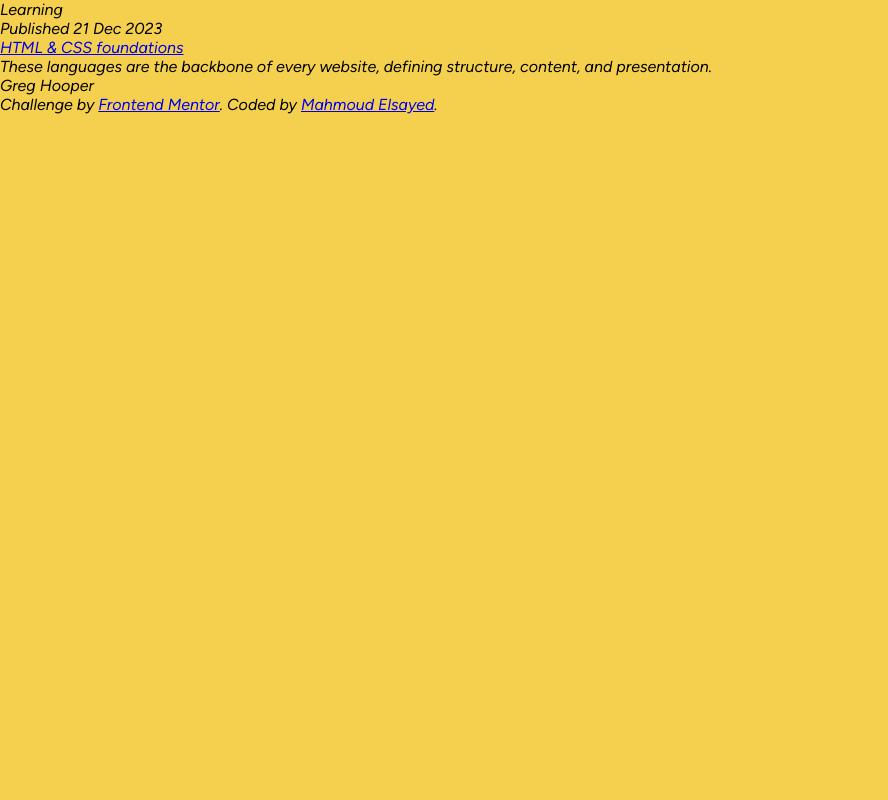
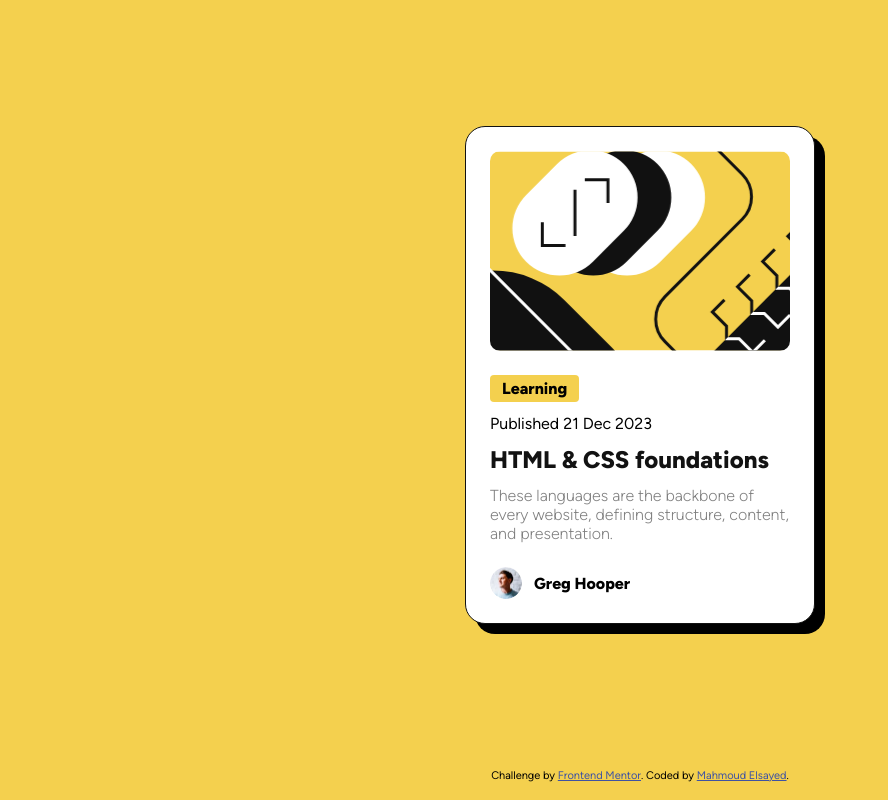
Before and after one commit to MahmoodElsaayed/blog-preview-card, a website built with webpack: page src/template.html in a window 1280 px wide. Shown: the whole page, without its empty margins (0-888 px from the left). Built offline with nearby package versions, Linux system fonts and the light colour scheme.

Commit message:
Add card-component styles

```diff
--- a/src/main.css
+++ b/src/main.css
@@ -8,12 +8,6 @@
     font-family: 'Figtree';
     src: url('./assets/fonts/Figtree-VariableFont_wght.ttf') format('truetype');
     style: normal;
-}
-
-@font-face {
-    font-family: 'Figtree';
-    src: url('./assets/fonts/Figtree-Italic-VariableFont_wght.ttf') format('truetype');
-    style: italic;
 }
 
 :root {
@@ -32,4 +26,95 @@ body {
     min-height: 100vh;
     font: normal 1.6rem var(--primary-fonts);
     background: var(--Yellow) no-repeat center center / cover fixed;
+
+    display: grid;
+    grid-template-rows: 1fr 50px;
+    justify-items: center;
+    align-items: center;
 }
+
+.card-container {
+    width: 350px;
+    padding: 24px;
+    border: 1px solid var(--Black);
+    border-radius: 20px;
+    box-shadow: 10px 10px 0px 0px rgba(0,0,0,1);
+    background-color: var(--White);
+}
+
+.card-container > *~* {
+    margin-top: 24px;
+}
+
+.preview-img {
+    height: 200px;
+    border-radius: 10px;
+    background: url(./assets/images/illustration-article.svg) no-repeat center center / cover;
+}
+
+.preview-info p~* {
+    margin-top: 12px;
+}
+
+.preview-info .tag {
+    width: fit-content;
+    padding: 4px 12px;
+    border-radius: 4px;
+    text-align: center;
+    font-weight: 800;
+    background-color: var(--Yellow);
+}
+
+.preview-info .title {
+    display: block;
+    color: var(--Black);
+    text-decoration: none;
+    font: 800 1.5em var(--primary-fonts);
+}
+
+.preview-info .title:hover {
+    color: var(--Yellow);
+    cursor: pointer;
+}
+
+.preview-info .description {
+    font-weight: 100;
+    color: var(--Grey);
+}
+
+.author {
+    display: flex;
+    align-items: center;
+    gap: 12px;
+    font-weight: 800;
+
+}
+
+.author-img {
+    width: 32px;
+    height: 32px;
+    border-radius: 16px;
+    background: url(./assets/images/image-avatar.webp) no-repeat center center / cover;
+}
+
+.attribution {
+    font-size: 11px;
+    text-align: center;
+}
+
+.attribution a {
+    color: hsl(228, 45%, 44%);
+}
+
+@media screen and (max-width: 375px) {
+    body {
+        font-size: 1.4rem;
+    }
+
+    .card-container {
+        width: 100%;
+        border: none;
+        border-radius: 0;
+        box-shadow: none;
+    }
+}
```
